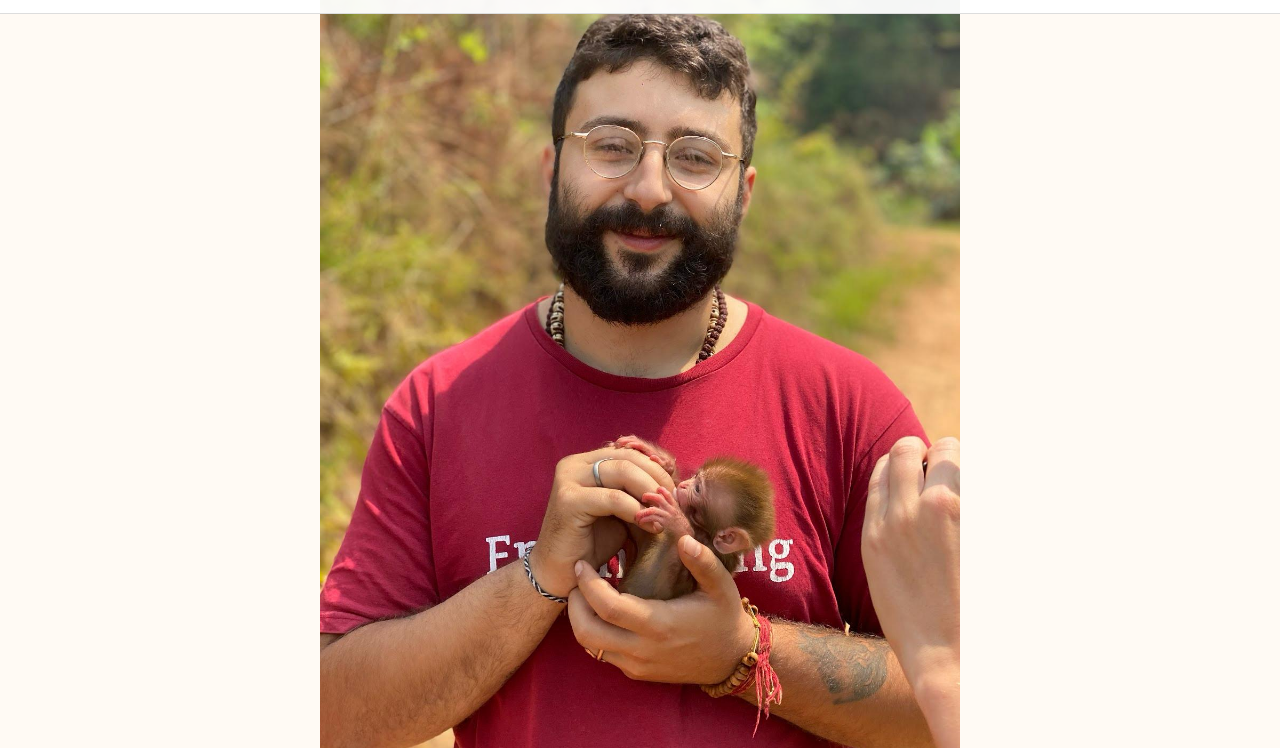
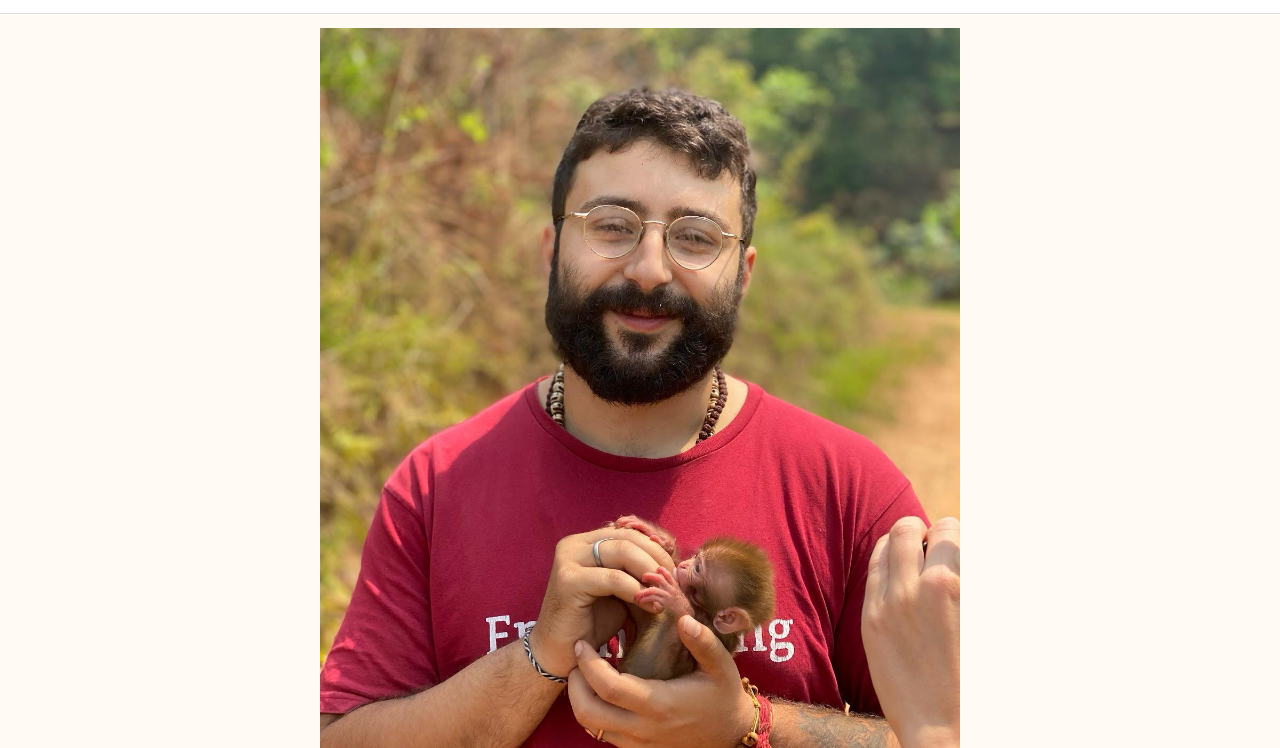
Before and after one commit to nikhilsai064/nickyoga, a plain HTML site: page index.html in a window 1280 px wide. Shown: the part 52-800 px from the top of the page. Drawn offline with Linux system fonts and the light colour scheme.

Commit message:
Update index.html

```diff
--- a/index.html
+++ b/index.html
@@ -43,6 +43,9 @@
       object-fit: contain;
       transition: transform 0.3s ease;
       margin: 0 auto;
+    }
+    .top-buffer {
+      padding-top: 80px; /* Push image down to avoid being hidden under nav */
     }
     header {
       background: #6b5b95; /* Purple background for header */
@@ -116,7 +119,9 @@
   </style>
 </head>
 <body>
-  <img src="images/index.jpg" alt="Top Image" class="top-image" />
+  <div class="top-buffer">
+    <img src="images/index.jpg" alt="Top Image" class="top-image" />
+  </div>
 
   <nav>
     <div class="logo">Nandi Nāth</div>
```
